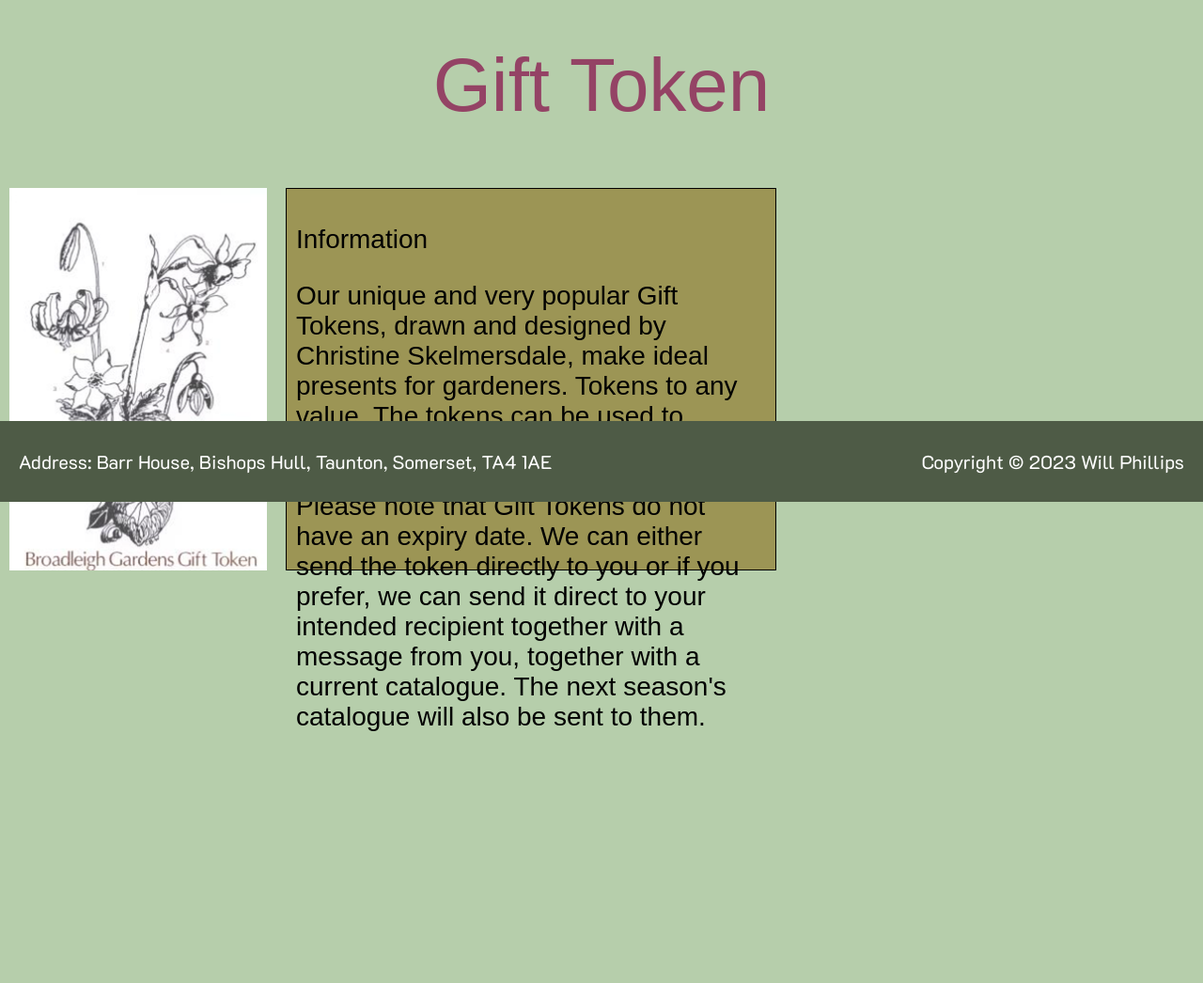
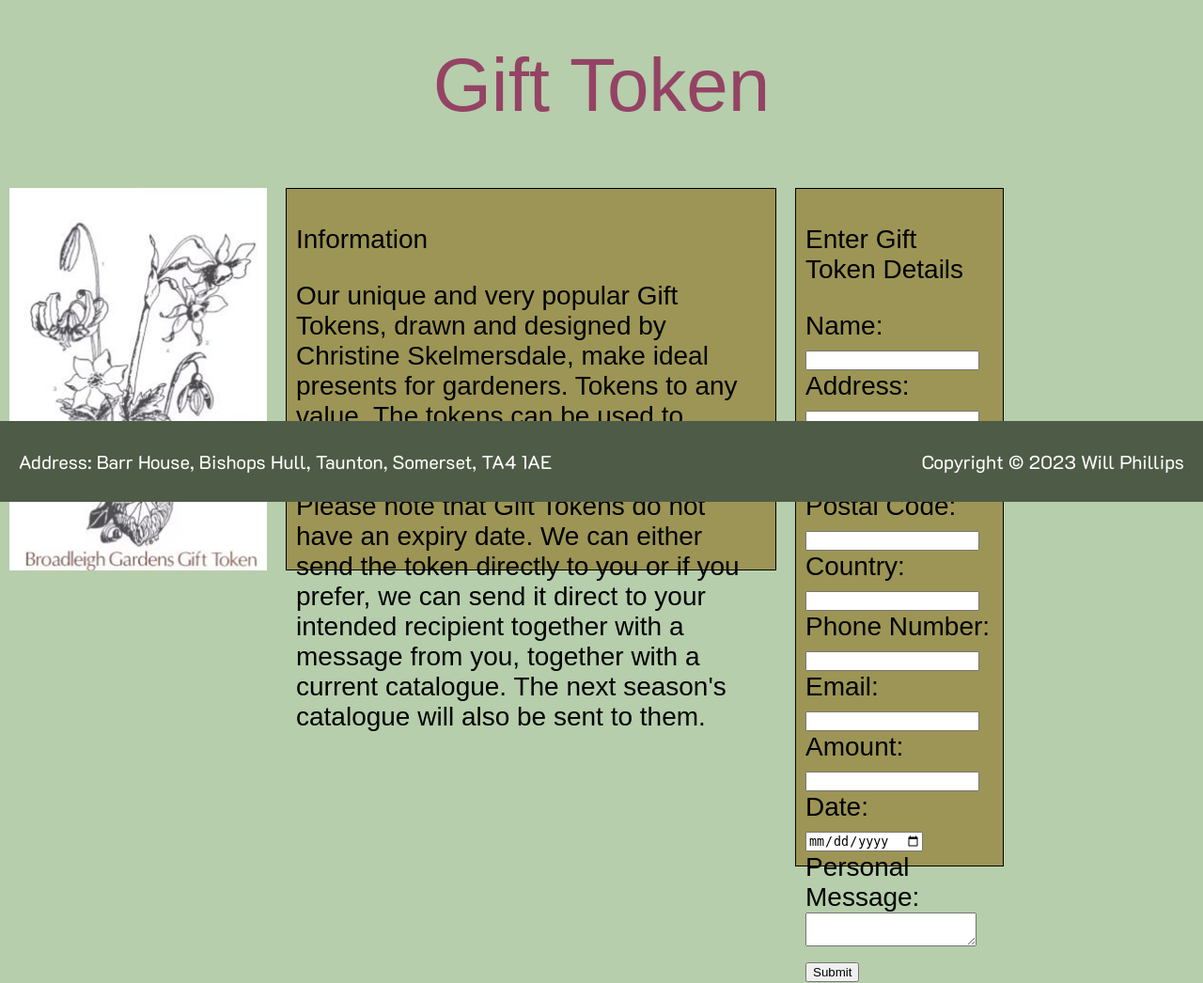
Before and after one commit to PHI19002807/BroadleighGardens, a PHP site: page /GiftToken.php in a window 1280 px wide. Shown: the part 266-1312 px from the top of the page at 94% size. Before the commit the page ends 1044 px from the top, so only its background shows below. Run offline with PHP 8.4, Linux system fonts and the light colour scheme; some web fonts are replaced.

Commit message:
Gift token page

```diff
--- a/GiftToken.php
+++ b/GiftToken.php
@@ -1,60 +1,10 @@
 <?php
-// Database connection details
-$servername = "localhost";
-$username = "root"; // Assuming the default username is root
-$password = ""; // Assuming no password is set
-$dbname = "broadleighgardens"; // Your database name
+// Include the controller file
+include('controllers/GiftTokenController.php');
 
-// Create connection
-$conn = new mysqli($servername, $username, $password, $dbname);
-
-// Check connection
-if ($conn->connect_error) {
-    die("Connection failed: " . $conn->connect_error);
-}
-
-// Check if the form is submitted
-if ($_SERVER["REQUEST_METHOD"] == "POST") {
-    // Check if all required fields are set
-    if(isset($_POST['name'], $_POST['address'], $_POST['city'], $_POST['postal_code'], $_POST['country'], $_POST['phone'], $_POST['email'], $_POST['amount'], $_POST['date'], $_POST['personal_message'])) {
-        // Prepare SQL statement to insert data into the gifttokens table
-        $sql = "INSERT INTO gifttokens (Name, Address, City, PostalCode, Country, PhoneNo, Email, Amount, Date, PersonalMessage)
-                VALUES (?, ?, ?, ?, ?, ?, ?, ?, ?, ?)";
-        $stmt = $conn->prepare($sql);
-
-        // Bind parameters
-        $stmt->bind_param("sssssssdss", $name, $address, $city, $postal_code, $country, $phone, $email, $amount, $date, $personal_message);
-
-        // Set parameters
-        $name = $_POST['name'];
-        $address = $_POST['address'];
-        $city = $_POST['city'];
-        $postal_code = $_POST['postal_code'];
-        $country = $_POST['country'];
-        $phone = $_POST['phone'];
-        $email = $_POST['email'];
-        $amount = $_POST['amount'];
-        $date = $_POST['date'];
-        $personal_message = $_POST['personal_message'];
-
-        // Execute the statement
-        if ($stmt->execute()) {
-            echo "Gift token information inserted successfully.";
-        } else {
-            echo "Error: " . $sql . "<br>" . $conn->error;
-        }
-
-        // Close statement
-        $stmt->close();
-    } else {
-        echo "One or more required fields are missing.";
-    }
-}
-
-// Close database connection
-$conn->close();
+// Create an instance of the controller
+$controller = new GiftTokenController();
 ?>
-
 
 
 
@@ -190,7 +140,8 @@ $conn->close();
             font-weight: normal;
         }
         .right-box {
-            width: calc(50% - 20px); /* Adjusted width */
+            width: 200px;
+            height: 700px;
             border: 1px solid black;
             margin: 10px;
             padding: 10px;
@@ -241,7 +192,14 @@ $conn->close();
             We can either send the token directly to you or if you prefer, we can send it direct to your intended recipient together with a message from you, together with a current catalogue. The next season's catalogue will also be sent to them.
         </p>
     </div>
+
+    <div class="right-box">
+        <?php
+        // Call the showForm() method of the controller
+        $controller->showForm();
+        ?>
     </div>
+
 
     <!-- Footer -->
     <div class="footer">
--- /dev/null
+++ b/components/gift_token_form.php
@@ -0,0 +1,27 @@
+<!-- gift_token_form.php -->
+
+<p>Enter Gift Token Details</p>
+<form method="post" action="GiftTokenController.php?action=handleFormSubmission">
+    <!-- Form fields -->
+    <label for="name">Name:</label><br>
+    <input type="text" id="name" name="name" required><br>
+    <label for="address">Address:</label><br>
+    <input type="text" id="address" name="address" required><br>
+    <label for="city">City:</label><br>
+    <input type="text" id="city" name="city" required><br>
+    <label for="postal_code">Postal Code:</label><br>
+    <input type="text" id="postal_code" name="postal_code" required><br>
+    <label for="country">Country:</label><br>
+    <input type="text" id="country" name="country" required><br>
+    <label for="phone">Phone Number:</label><br>
+    <input type="text" id="phone" name="phone" required><br>
+    <label for="email">Email:</label><br>
+    <input type="email" id="email" name="email" required><br>
+    <label for="amount">Amount:</label><br>
+    <input type="text" id="amount" name="amount" required><br>
+    <label for="date">Date:</label><br>
+    <input type="date" id="date" name="date" required><br>
+    <label for="personal_message">Personal Message:</label><br>
+    <textarea id="personal_message" name="personal_message" required></textarea><br>
+    <input type="submit" value="Submit">
+</form>
--- /dev/null
+++ b/controllers/GiftTokenController.php
@@ -0,0 +1,67 @@
+<?php
+// GiftTokenController.php
+
+class GiftTokenController {
+    // Define the showForm() method
+    public function showForm() {
+        // Include the form component
+        include(dirname(__FILE__) . '/../components/gift_token_form.php');
+    }
+
+    // Define the handleFormSubmission() method
+    public function handleFormSubmission() {
+        // Database connection
+        $servername = "localhost";
+        $username = "root";
+        $password = "";
+        $dbname = "broadleighgardens";
+
+        // Create connection
+        $conn = new mysqli($servername, $username, $password, $dbname);
+
+        // Check connection
+        if ($conn->connect_error) {
+            die("Connection failed: " . $conn->connect_error);
+        }
+
+        // Prepare and bind SQL statement
+        $sql = "INSERT INTO gifttokens (Name, Address, City, PostalCode, Country, PhoneNo, Email, Amount, Date, PersonalMessage)
+                VALUES (?, ?, ?, ?, ?, ?, ?, ?, ?, ?)";
+        $stmt = $conn->prepare($sql);
+        $stmt->bind_param("sssssssdss", $name, $address, $city, $postal_code, $country, $phone, $email, $amount, $date, $personal_message);
+
+        // Validate and sanitize form data
+        $name = filter_var($_POST['name'], FILTER_SANITIZE_STRING);
+        $address = filter_var($_POST['address'], FILTER_SANITIZE_STRING);
+        $city = filter_var($_POST['city'], FILTER_SANITIZE_STRING);
+        $postal_code = filter_var($_POST['postal_code'], FILTER_SANITIZE_STRING);
+        $country = filter_var($_POST['country'], FILTER_SANITIZE_STRING);
+        $phone = filter_var($_POST['phone'], FILTER_SANITIZE_STRING);
+        $email = filter_var($_POST['email'], FILTER_SANITIZE_EMAIL);
+        $amount = filter_var($_POST['amount'], FILTER_VALIDATE_FLOAT);
+        $date = filter_var($_POST['date'], FILTER_SANITIZE_STRING);
+        $personal_message = filter_var($_POST['personal_message'], FILTER_SANITIZE_STRING);
+
+        // Validate form data
+        if (
+            empty($name) || empty($address) || empty($city) ||
+            empty($postal_code) || empty($country) || empty($phone) ||
+            empty($email) || empty($amount) || empty($date) || empty($personal_message)
+        ) {
+            die("All fields are required.");
+        }
+
+        // Execute the statement
+        if ($stmt->execute()) {
+            echo "<p>Gift token information inserted successfully.</p>";
+        } else {
+            // Print any errors
+            echo "<p>Error: " . $sql . "<br>" . $stmt->error . "</p>";
+        }
+
+        // Close statement and connection
+        $stmt->close();
+        $conn->close();
+    }
+}
+?>
```
Lines whose indentation alone changed are shown as unchanged.
